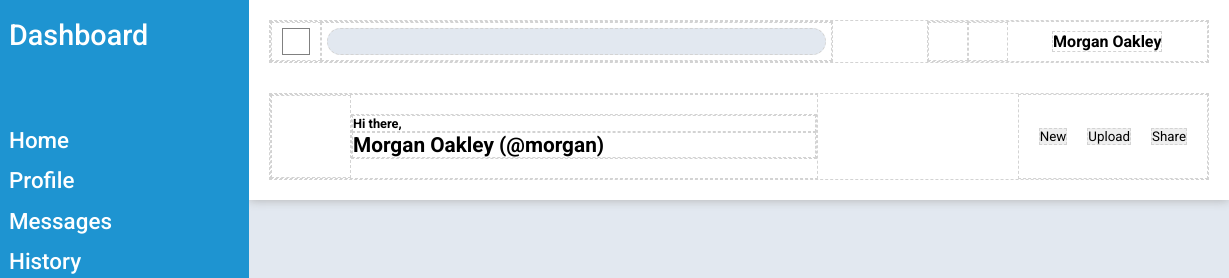
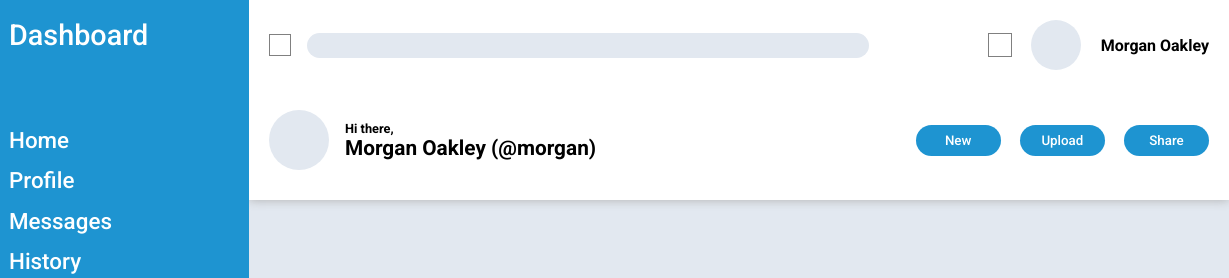
Before and after one commit to nsaquino/admin-dashboard, a plain HTML site: page index.html in a window 1280 px wide. Shown: the top 278 px of the page, 51-1280 px from the left. Drawn offline with Linux system fonts and the light colour scheme.

Commit message:
Finish header layout

```diff
--- a/index.html
+++ b/index.html
@@ -72,10 +72,10 @@
             </form>
             <div class="container-user">
                 <div class="notif-bell">
-
+                    <span class="icon"></span>
                 </div>
                 <div class="user-icon">
-
+                    <span class="icon"></span>
                 </div>
                 <div class="user-name">
                     Morgan Oakley
@@ -85,7 +85,7 @@
         <div class="bottom">
             <div class="container-welcome">
                 <div class="user-icon">
-
+                    <span class="icon"></span>
                 </div>
                 <div class="user-welcome">
                     <p>Hi there,</p>
@@ -93,11 +93,11 @@
                 </div>
             </div>
             <div class="container-buttons">
-                <button type="button" class="btn-new">
+                <button type="button" class="btn">
                     New
-                </button><button type="button" class="btn-upload">
+                </button><button type="button" class="btn">
                     Upload
-                </button><button type="button" class="btn-share">
+                </button><button type="button" class="btn">
                     Share
                 </button>
             </div>
--- a/style.css
+++ b/style.css
@@ -95,7 +95,7 @@ main {
 /* ---------------- Header ---------------- */
 
 header * {
-    border: dashed 1px lightgray;
+    /* border: dashed 1px lightgray; */
     margin: 0;
     padding: 0;
 }
@@ -109,41 +109,81 @@ header {
 }
 
 .top {
-    display: grid;
-    grid-template-columns: 2fr 1fr;
-    align-items: stretch;
-    gap: min(100px, 10%);
+    display: flex;
+    /* grid-template-columns: min(1500px, 60%) 1fr;
+    align-items: stretch; */
+    justify-content: space-between;
+    gap: 2rem;
 }
 
 .top .container-search{
-    display: grid;
-    grid-template-columns: 50px 1fr;
-    align-items: stretch;
+    flex: 0 1 600px;
+    display: flex;
+    gap: 1rem;
+    align-items: center;
 }
 
 .search-icon{
+    flex: none;
     display: grid;
-    padding: 5px 10px;
+    justify-items: center;
+    align-items: center;
 }
 
 .search-icon .icon {
     border: solid 1px gray;
+    width: 1.4rem;
+    height: 1.4rem;
 }
 
 .search-bar {
+    flex: auto;
     display: grid;
     justify-items: stretch;
-    padding: 5px;
 }
 
 #search-bar{
     background-color: #e2e8f0;
+    padding: 5px;
+    padding-left: 10px;
     border-radius: 100px;
+    border: none;
+}
+
+#search-bar:focus {
+    outline: solid 1px #8cb6fc;
 }
 
 .top .container-user {
+    display: flex;
+    gap: 1.2rem;
+    justify-content: end;
+    align-items: center;
+}
+
+.top .notif-bell {
     display: grid;
-    grid-template-columns: 40px 40px 1fr;
+    justify-items: center;
+    align-items: center;
+}
+
+.top .notif-bell .icon {
+    border: gray solid 1px;
+    width: 1.5rem;
+    height: 1.5rem;
+}
+
+.top .user-icon {
+    display: grid;
+    justify-items: center;
+    align-items: center;
+}
+
+.top .user-icon .icon{
+    background-color: #e2e8f0;
+    border-radius: 50%;
+    height: 50px;
+    width: 50px;
 }
 
 .top .user-name {
@@ -153,20 +193,34 @@ header {
 }
 
 .bottom {
-    display: grid;
-    grid-template-columns: 1fr auto;
-    gap: 200px;
+    display: flex;
+    justify-content: space-between;
+    gap: 2rem;
 }
 
 .bottom .container-welcome {
-    display: grid;
-    grid-template-columns: 80px 1fr;
+    display: flex;
+    align-items: center;
+    gap: 1rem;
+}
+
+.container-welcome .user-icon {
+    display: flex;
+    justify-content: center;
+    align-items: center;
+}
+
+.container-welcome .user-icon .icon {
+    width: 60px;
+    height: 60px;
+    border-radius: 50%;
+    background-color: #e2e8f0;
 }
 
 .user-welcome {
-    align-self: center;
     font-weight: bold;
 }
+
 
 .user-welcome p:first-child {
     font-size: 0.8rem;
@@ -180,6 +234,27 @@ header {
     display: flex;
     align-items: center;
     justify-content: center;
-    gap: 20px;
-    padding: 0 20px;
+    gap: 1.2rem;
 }
+
+.bottom .container-buttons .btn {
+    padding: 8px 20px;
+    border: none;
+    border-radius: 20px;
+    min-width: 85px;
+    background-color: #1e94d1;
+    color: white;
+    font-weight: 500;
+}
+
+.bottom .container-buttons .btn:hover {
+    background-color: rgb(30, 169, 236);
+    cursor: pointer;
+}
+
+.bottom .container-buttons .btn:active {
+    background-color: rgb(30, 131, 184);
+    cursor: pointer;
+}
+
+/* ---------------- Main ---------------- */
```
